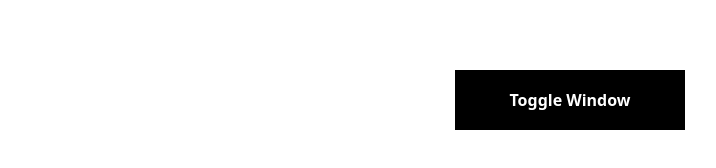
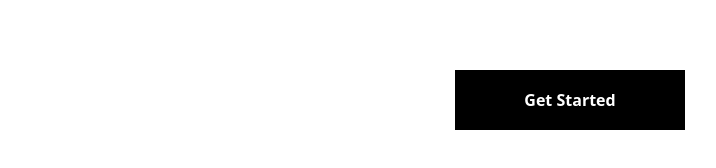
Before and after one commit to Emaus-Leonardo/Portfolio-Leo-React, a React (Vite) app: page /myskills in a window 1280 px wide. Shown: the part 300-468 px from the top of the page, without its empty margins (70-786 px from the left). Built offline with nearby package versions, Linux system fonts and the light colour scheme.

Commit message:
change button my skills

```diff
--- a/src/pages/MySkills/index.jsx
+++ b/src/pages/MySkills/index.jsx
@@ -20,7 +20,7 @@ function MySkills() {
                 text-white font-bold mt- hover:shadow-lg transition-all"
             onClick={() => setShowWindow(true)}
           >
-            Toggle Window
+            Get Started
           </button>
         )}
 
```
